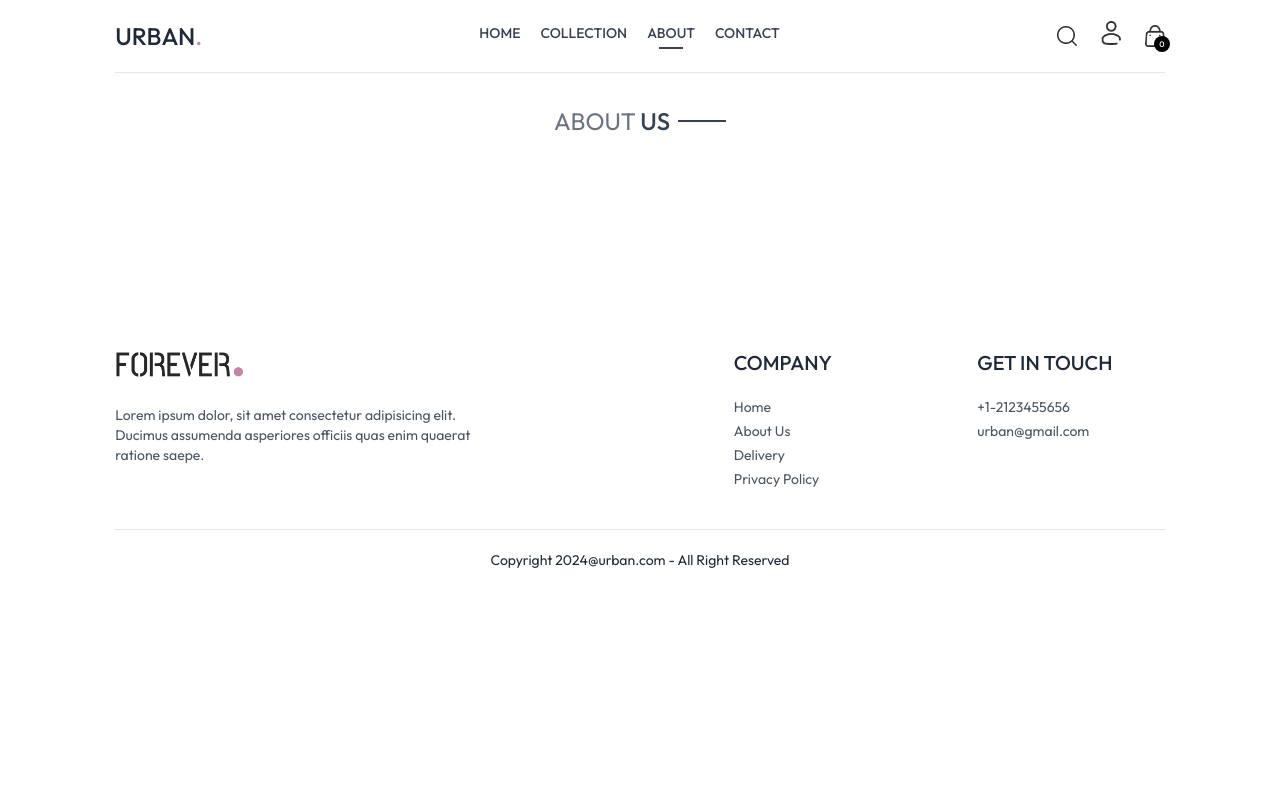
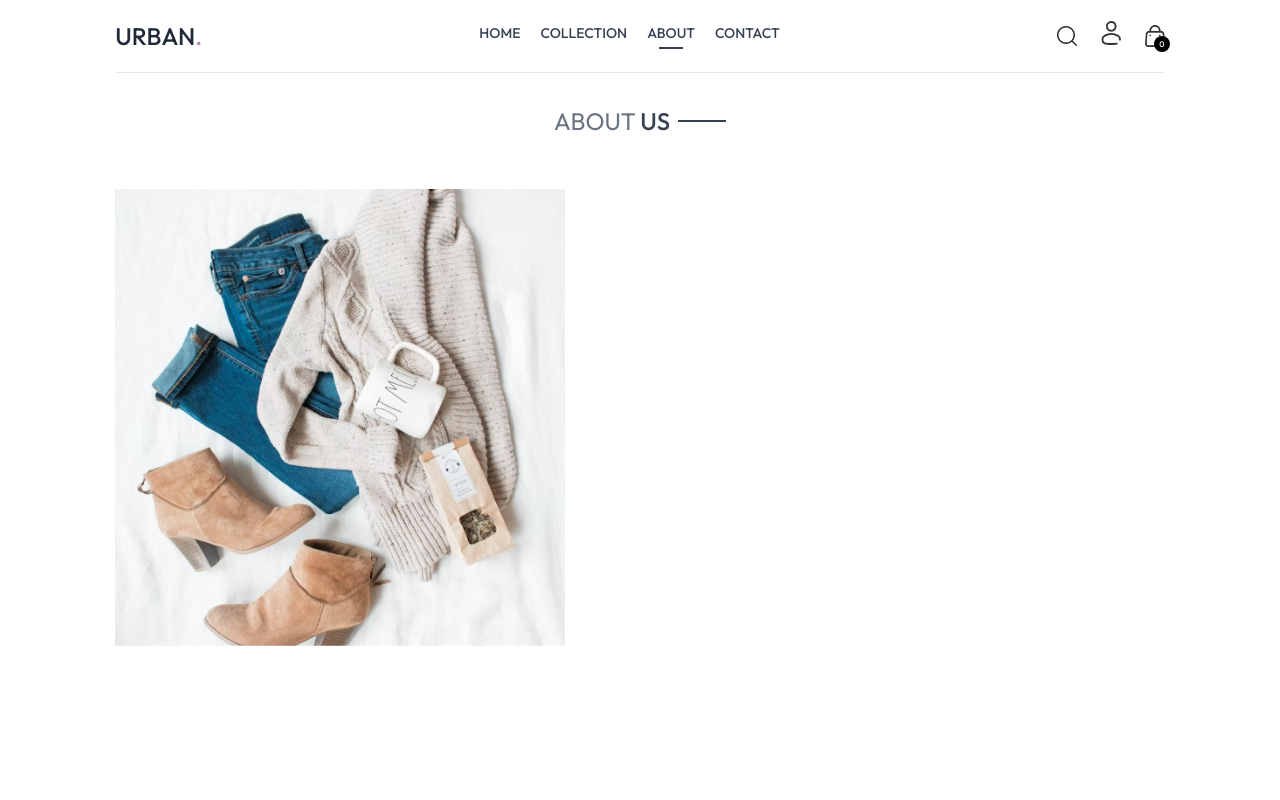
Before and after one commit to ashrafultusar/urban-frontend, a React (Vite) app in the folder urban-frontend/: page /about in a window 1280 px wide. Shown: the top 800 px of the page. Built offline with nearby package versions, Linux system fonts and the light colour scheme.

Commit message:
added update about page

```diff
--- a/urban-frontend/src/pages/About.jsx
+++ b/urban-frontend/src/pages/About.jsx
@@ -1,5 +1,6 @@
 import React from "react";
 import Title from "../components/Title";
+import { assets } from "../assets/assets";
 
 const About = () => {
   return (
@@ -8,7 +9,10 @@ const About = () => {
         <Title text1={"about"} text2={"us"}></Title>
           </div>
           <div className="my-10 flex flex-col md:flex-row gap-16">
+              <img className="w-full md:max-w-[450px]" src={assets.about_img} alt="" />
+              <div className="flex flex-col justify-center gap-6 md:w-2/4 text-gray-600">
 
+              </div>
           </div>
     </div>
   );
```
